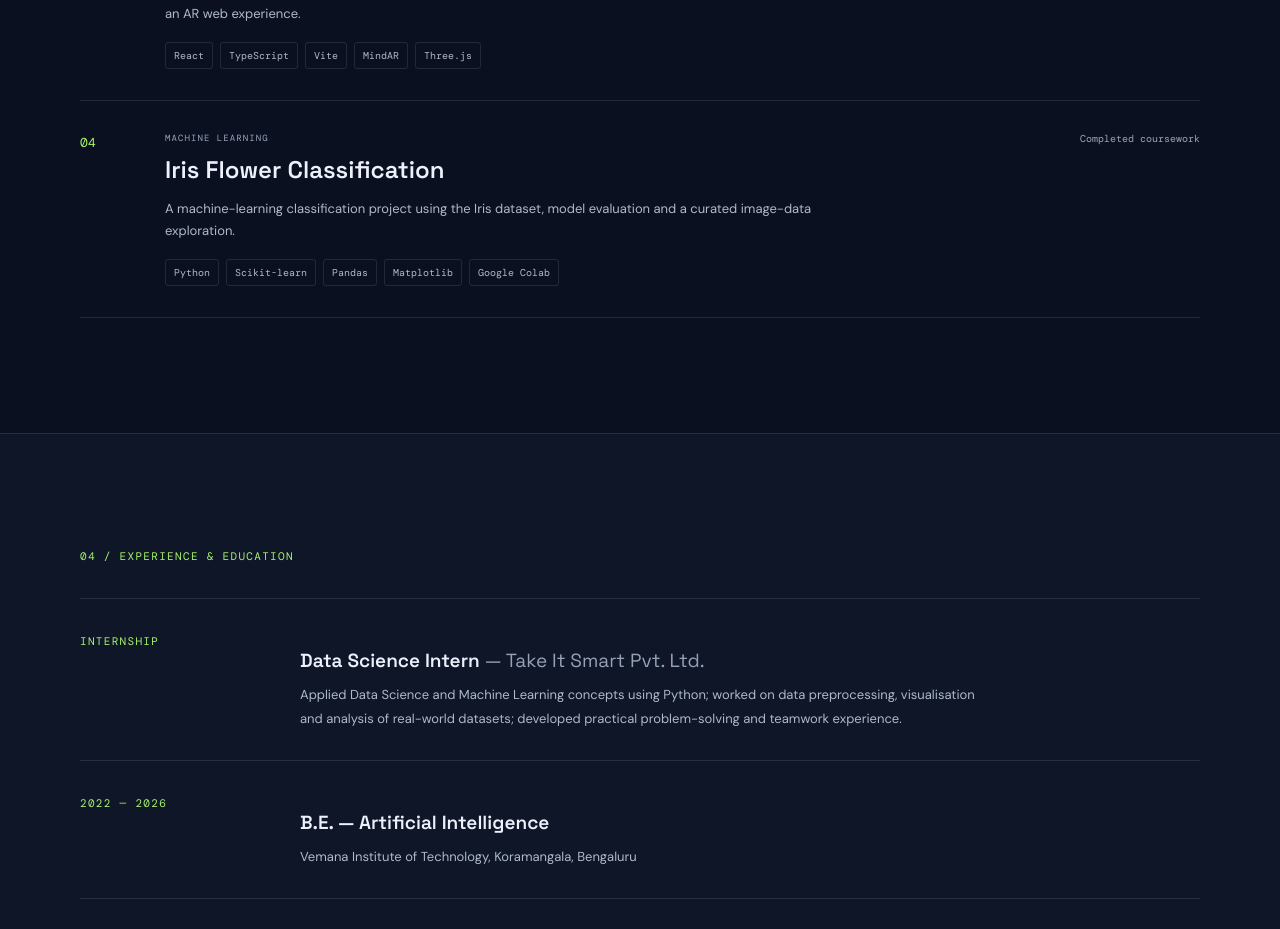
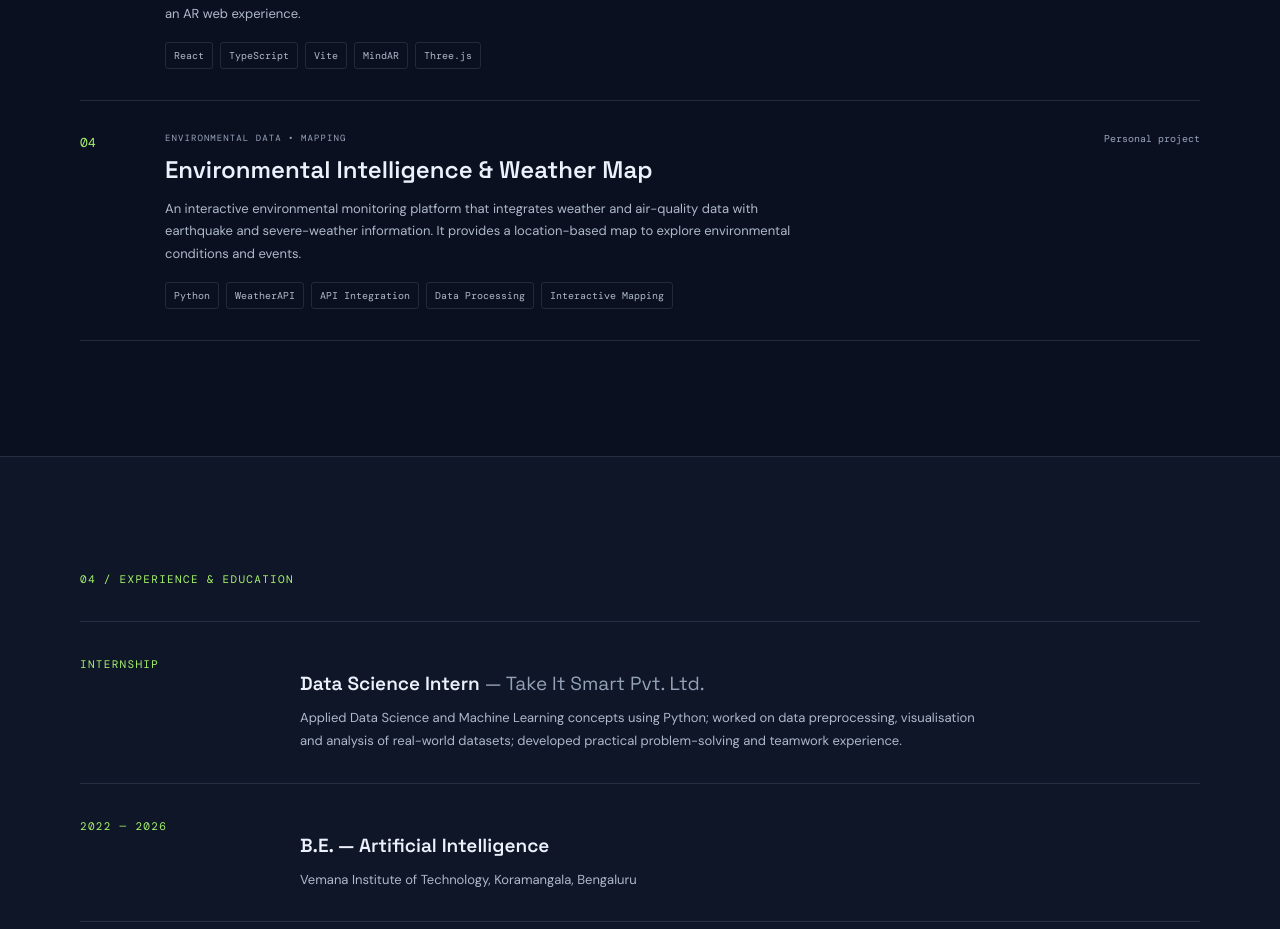
Before and after one commit to VINITHJR/vinith-portfolio, a React (Vite) app: page / in a window 1280 px wide. Shown: the part 2844-3773 px from the top of the page. Built offline with nearby package versions, Linux system fonts and the light colour scheme.

Commit message:
Update project details for environmental mapping

```diff
--- a/src/main.jsx
+++ b/src/main.jsx
@@ -43,15 +43,23 @@ const projects = [
     stack: ["React", "TypeScript", "Vite", "MindAR", "Three.js"],
     status: "In development",
   },
+
   {
     number: "04",
-    type: "MACHINE LEARNING",
-    title: "Iris Flower Classification",
+    type: "ENVIRONMENTAL DATA • MAPPING",
+    title: "Environmental Intelligence & Weather Map",
     description:
-      "A machine-learning classification project using the Iris dataset, model evaluation and a curated image-data exploration.",
-    stack: ["Python", "Scikit-learn", "Pandas", "Matplotlib", "Google Colab"],
-    status: "Completed coursework",
+      "An interactive environmental monitoring platform that integrates weather and air-quality data with earthquake and severe-weather information. It provides a location-based map to explore environmental conditions and events.",
+    stack: [
+      "Python",
+      "WeatherAPI",
+      "API Integration",
+      "Data Processing",
+      "Interactive Mapping"
+    ],
+    status: "Personal project",
   },
+
 ];
 
 function App() {
```
